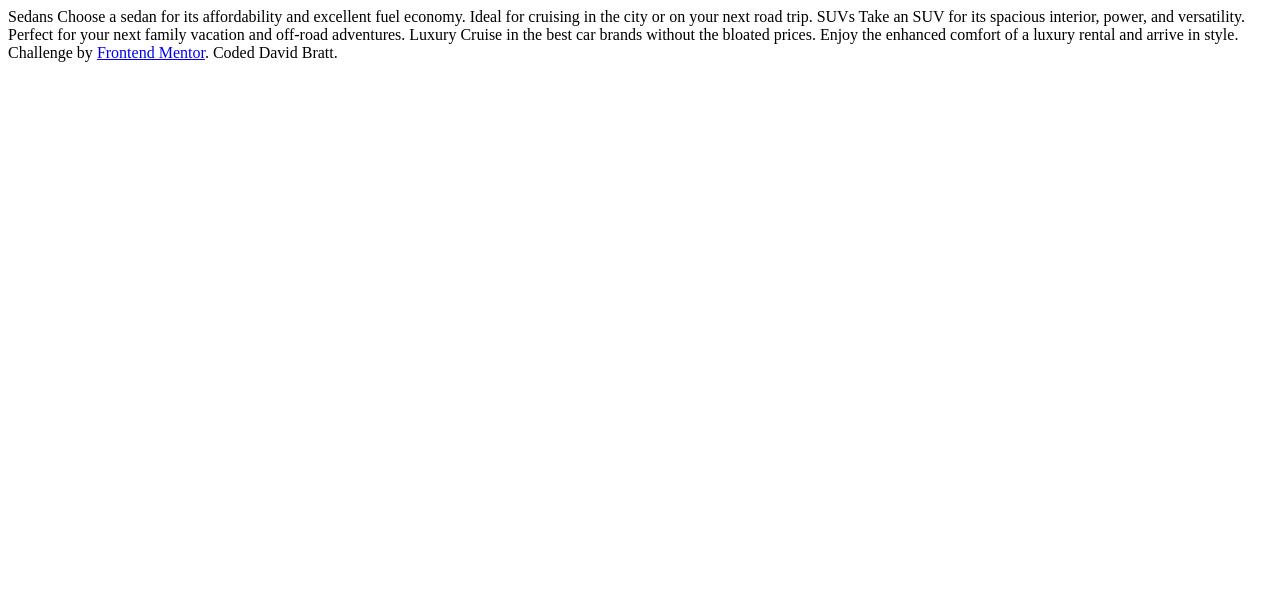
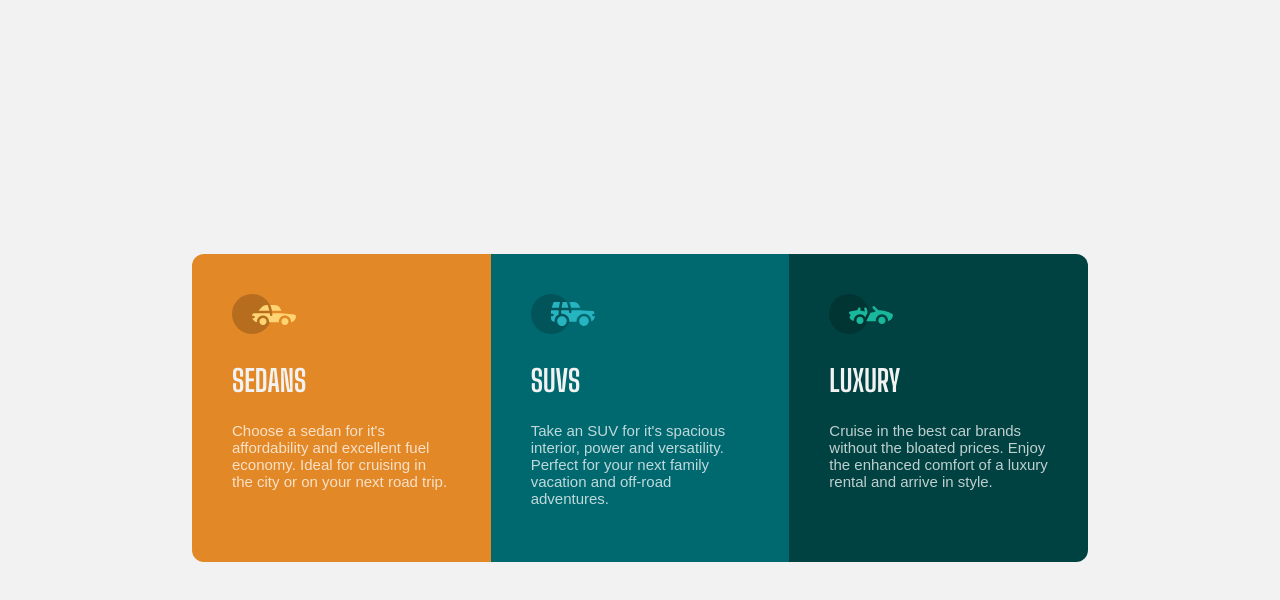
Before and after one commit to tuquequedev/3-column-preview-card-component-hub, a plain HTML site: page index.html in a window 1280 px wide. Drawn offline with Linux system fonts and the light colour scheme.

Commit message:
Proyecto terminado

```diff
--- a/index.html
+++ b/index.html
@@ -12,22 +12,29 @@
 </head>
 <body>
 
+  <!--Container class-->
 
-  Sedans
-  Choose a sedan for its affordability and excellent fuel economy. Ideal for cruising in the city
-  or on your next road trip.
+  <div class="container">
+  <div class="wrapper">
+    <div class="box box1">
+      <img src="images/icon-sedans.svg" alt="">
+      <h2>Sedans</h2>
+      <p>Choose a sedan for it's affordability and excellent fuel economy. Ideal for cruising in the city or on your next road trip.</p>
+    </div>
+    <!--Box 2 div goes under Box 1 div-->
+    <div class="box box2">
+      <img src="images/icon-suvs.svg" alt="">
+      <h2>SUVs</h2>
+      <p>Take an SUV for it's spacious interior, power and versatility. Perfect for your next family vacation and off-road adventures.</p>
+    </div>
+    <div class="box box3">
+      <img src="images/icon-luxury.svg" alt="">
+      <h2>Luxury</h2>
+      <p>Cruise in the best car brands without the bloated prices. Enjoy the enhanced comfort of a luxury rental and arrive in style.</p>
+    </div>
+    <!--Box 3 div goes under Box 2 div-->
+  </div>
+</div>
 
-  SUVs
-  Take an SUV for its spacious interior, power, and versatility. Perfect for your next family vacation
-  and off-road adventures.
-
-  Luxury
-  Cruise in the best car brands without the bloated prices. Enjoy the enhanced comfort of a luxury
-  rental and arrive in style.
-
-  <div class="attribution">
-    Challenge by <a href="https://www.frontendmentor.io?ref=challenge" target="_blank">Frontend Mentor</a>.
-    Coded <a>David Bratt</a>.
-  </div>
 </body>
 </html>
--- a/styles.css
+++ b/styles.css
@@ -0,0 +1,120 @@
+/* Styles */
+
+/* Lexend Deca Fonts */
+
+@import url('https://fonts.googleapis.com/css2?family=Big+Shoulders+Display:wght@700&family=Lexend+Deca&display=swap');
+
+/* Big Shoulders Display fonts */
+
+@import url('https://fonts.googleapis.com/css2?family=Big+Shoulders+Display:wght@700&family=Lexend+Deca&display=swap');
+
+body {
+    background-color: hsl(0, 0%, 95%);
+    min-height: 100vh;
+    display: flex;
+    align-items: center;
+    font-family: 'Lexend Beca',
+    sans-serif;
+    font-size: 15px;
+    font-weight: 400;
+}
+
+/* Container */
+
+.container {
+    max-width: 960px;
+    margin: 0 auto;
+}
+
+/* Wrapper */
+
+.wrapper {
+    display: grid;
+    grid-template-columns: 1fr 1fr 1fr;
+    border-radius: 12px;
+    margin: 2rem;
+    overflow: hidden;
+}
+
+/* Boxes */
+
+.box1 {
+    background: hsl(31, 77%, 52%);
+}
+
+
+
+.box2 {
+    background: hsl(184, 100%, 22%);
+}
+
+
+
+.box3 {
+    background: hsl(179, 100%, 13%);
+}
+
+.box {
+    padding: 40px;
+}
+
+/* Box Content */
+
+.box h2 {
+    font-family: 'Big Shoulders Display',
+    cursive;
+    text-transform: uppercase;
+    color: hsl(0, 0%, 95%);
+    font-size: 30px;
+}
+
+.box p {
+    color: hsla(0, 0%, 100%, 0.75);
+}
+
+.box a {
+    text-decoration: none;
+    background-color: hsl(0, 0%, 95%);
+    padding: 13px 25px;
+    border-radius: 26px;
+    margin-top: 60px;
+    display: inline-block;
+    border: 2px solid hsl(0, 0%, 95%);
+    transition: all .4s ease-in-out;
+}
+
+.box1 a {
+    color: hsl(31, 77%, 52%);
+}
+.box2 a {
+    color: hsl(184, 100%, 22%);
+}
+.box3 a {
+    color: hsl(179, 100%, 13%);
+}
+
+/* Box Hover buttons */
+
+box a:hover {
+    color: hsl(0, 0%, 95%);
+    background: transparent;
+}
+
+/* Media Query */
+
+@media only screen and (max-width: 768px) {
+.wrapper {
+    grid-template-columns: 1fr;
+    }
+}
+
+@media only screen and (max-width: 768px) {
+.wrapper {
+    margin: 2ram .5rem;
+    }
+}
+
+attribution {
+    text-align: center;
+    bottom: 1rem;
+}
```
